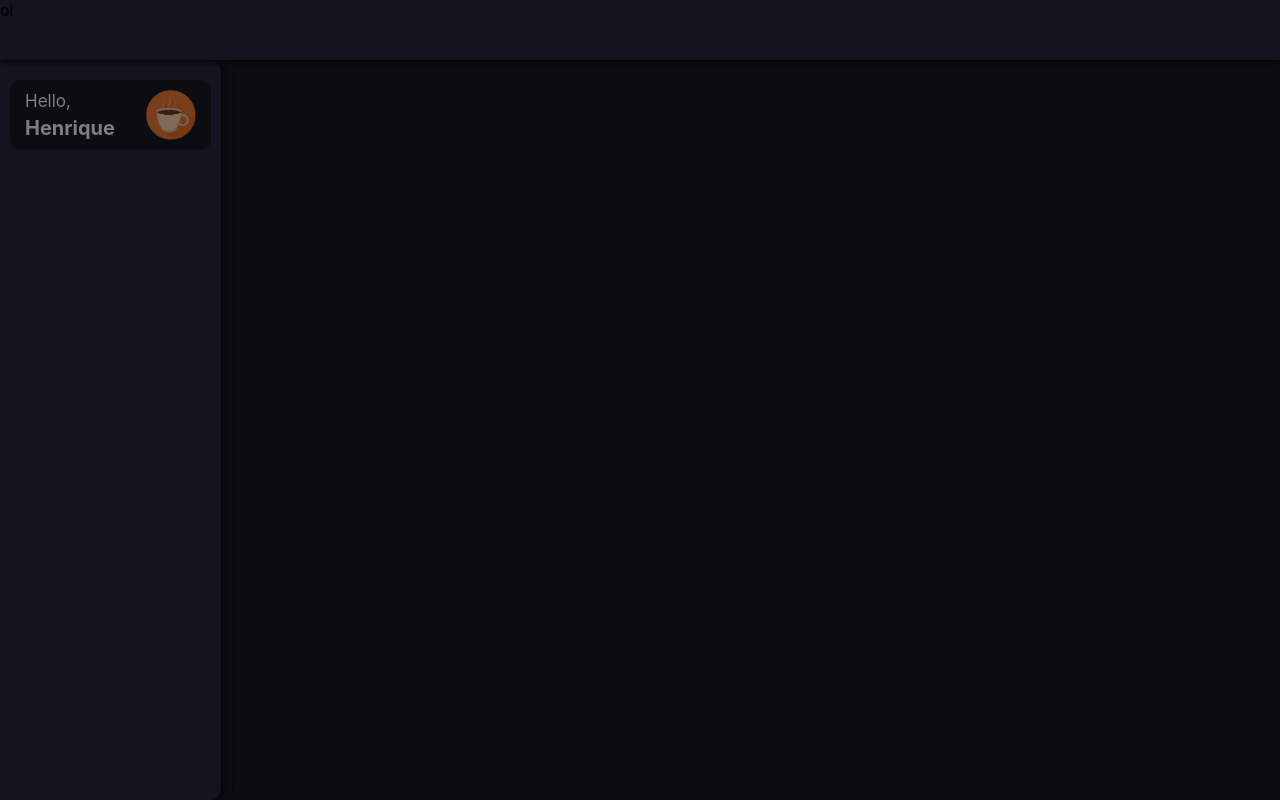
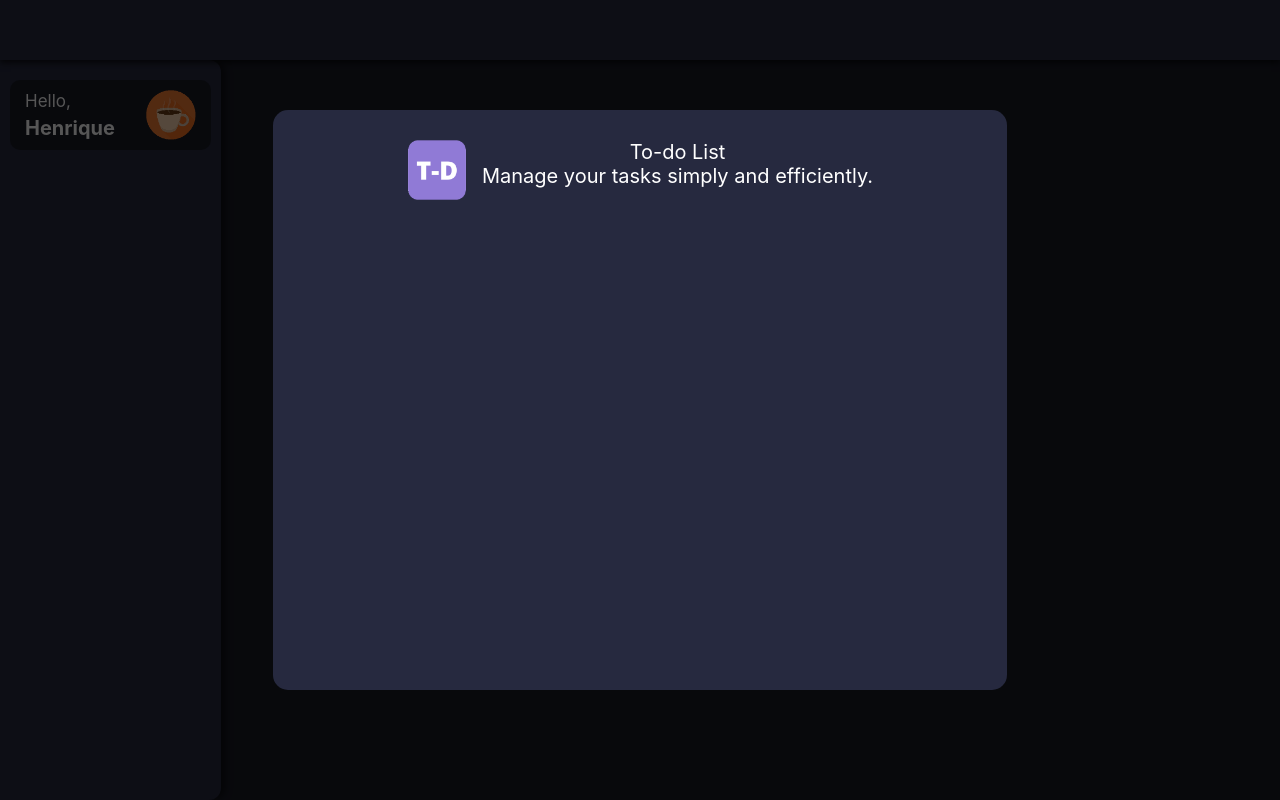
Before and after one commit to oPedroFranca/Todo-list, a React (Vite) app: page / in a window 1280 px wide. Built offline with nearby package versions, Linux system fonts and the light colour scheme.

Commit message:
create layout - creating Modal

```diff
--- a/src/components/Modal/index.tsx
+++ b/src/components/Modal/index.tsx
@@ -1,5 +1,5 @@
 import React from 'react';
-import { ModalDiv } from './style';
+import { ModalDiv, ModalContent, ModalHeader } from './style';
 
 type ModalProps = {
   isOpen: boolean;
@@ -10,7 +10,15 @@ export const Modal = ({ isOpen }: ModalProps) => {
     <>
       {isOpen ? (
         <ModalDiv>
-          <p>oi</p>
+          <ModalContent>
+            <ModalHeader>
+              <img src="public/icons/icon-Todo.png" alt="" />
+              <span>
+                <p>To-do List</p>
+                <p>Manage your tasks simply and efficiently.</p>
+              </span>
+            </ModalHeader>
+          </ModalContent>
         </ModalDiv>
       ) : null}
     </>
--- a/src/components/Modal/style.tsx
+++ b/src/components/Modal/style.tsx
@@ -1,9 +1,42 @@
 import styled from 'styled-components';
+import { colors } from '../../theme/GlobalStyles';
 
 export const ModalDiv = styled.div`
   position: absolute;
   width: 100vw;
   height: 100vh;
-  background-color: rgba(0, 0, 0, 0.5);
+  background-color: rgba(0, 0, 0, 0.664);
   z-index: 10;
+  text-align: center;
+  color: ${colors.white};
 `;
+
+export const ModalContent = styled.div`
+  position: absolute;
+  background-color: ${colors.white_black};
+  width: 80%;
+  height: 80%;
+  max-width: 734px;
+  max-height: 580px;
+
+  margin: auto;
+  border-radius: 15px;
+
+  top: 50%;
+  left: 50%;
+  transform: translate(-50%, -50%);
+`;
+
+export const ModalHeader = styled.div`
+  display: flex;
+  justify-content: center;
+  padding-top: 30px;
+  & img {
+    width: 60px;
+  }
+
+  & p {
+    font-size: 20px;
+    padding-left: 15px;
+  }
+`;
```
Also changed, not shown: public/icons/icon-Todo.png (added).
